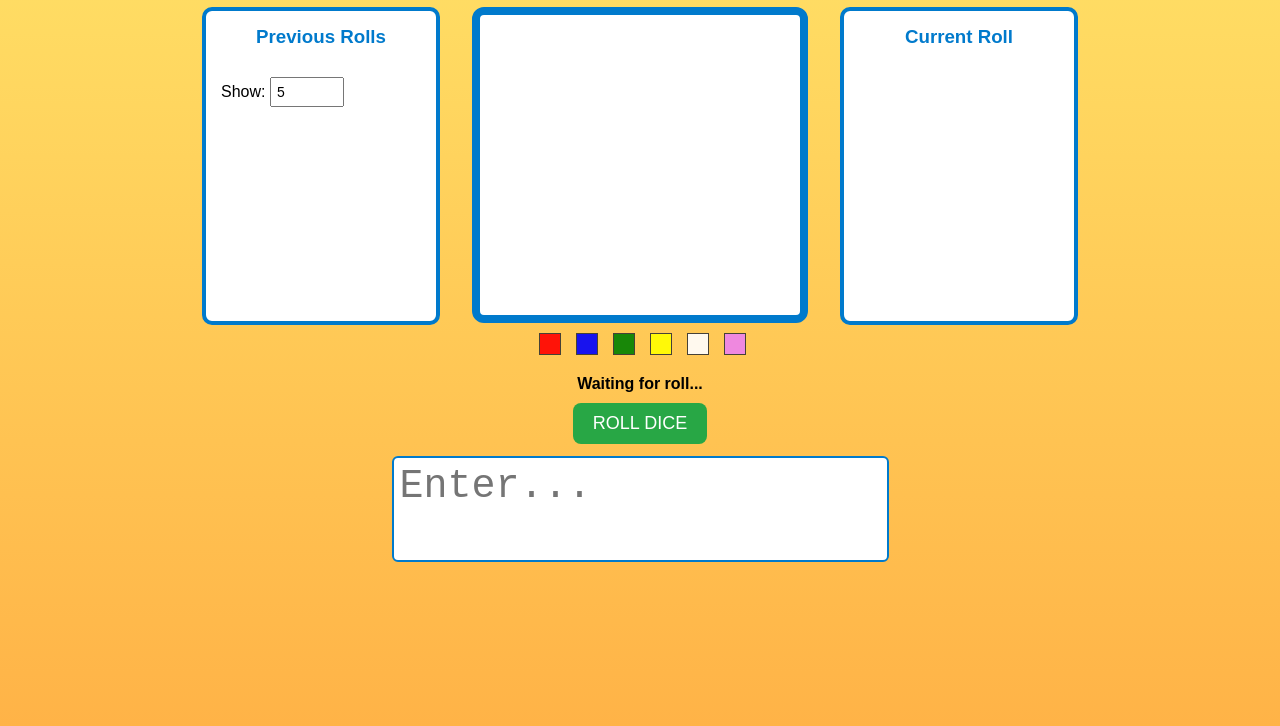
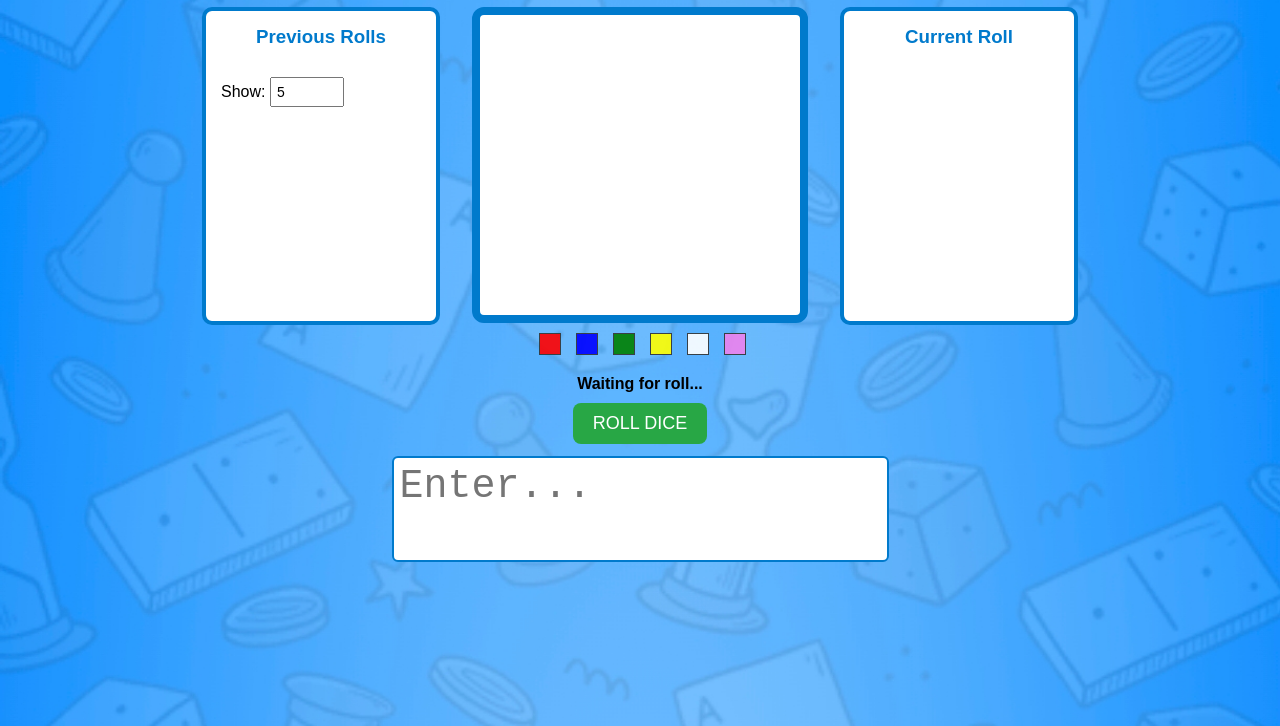
Before and after one commit to ONLlNE-DICE/R-COLOR-GAME, a plain HTML site: page index.html in a window 1280 px wide. Shown: the part 74-800 px from the top of the page. Drawn offline with Linux system fonts and the light colour scheme; no server answers.

Commit message:
Update index.html

```diff
--- a/index.html
+++ b/index.html
@@ -7,7 +7,8 @@
     body {
       margin: 0;
       font-family: sans-serif;
-      background: linear-gradient(to bottom, #ffe066, #ffb347);
+      background: url('bg.jpg') no-repeat center center fixed;
+      background-size: cover;
       display: flex;
       justify-content: center;
       align-items: flex-start;
@@ -211,7 +212,6 @@
 <div>
   <h1>🎲 Color Game 🎲</h1>
   <div class="container">
-    <!-- Left Panel: History -->
     <div class="panel">
       <h3>Previous Rolls</h3>
       <label for="historyCountInput">Show:</label>
@@ -219,7 +219,6 @@
       <div id="historyBox" style="margin-top: 10px;"></div>
     </div>
 
-    <!-- Center: Game Board -->
     <div class="game-wrapper">
       <div class="game-area" id="gameArea"></div>
 
@@ -243,7 +242,6 @@
       </div>
     </div>
 
-    <!-- Right Panel: Current -->
     <div class="panel">
       <h3>Current Roll</h3>
       <div id="currentBox" style="display: flex; gap: 10px; justify-content: center; margin-top: 20px;"></div>
@@ -400,7 +398,7 @@
       presetRef.set(null);
       rollingRef.set(false);
       rollBtn.disabled = false;
-    }, 1100);
+    }, 1800);
   }
 </script>
 </body>
```
